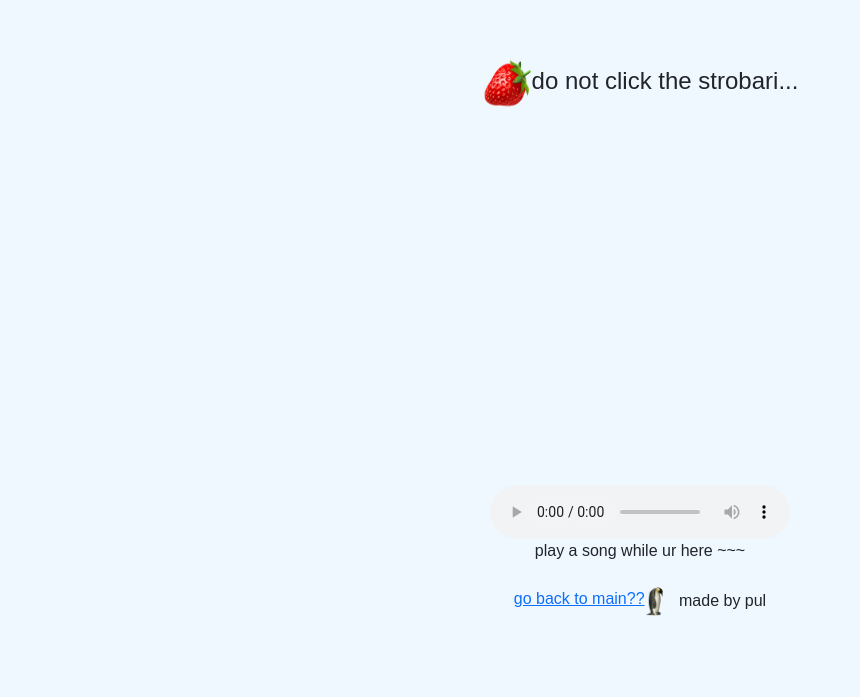
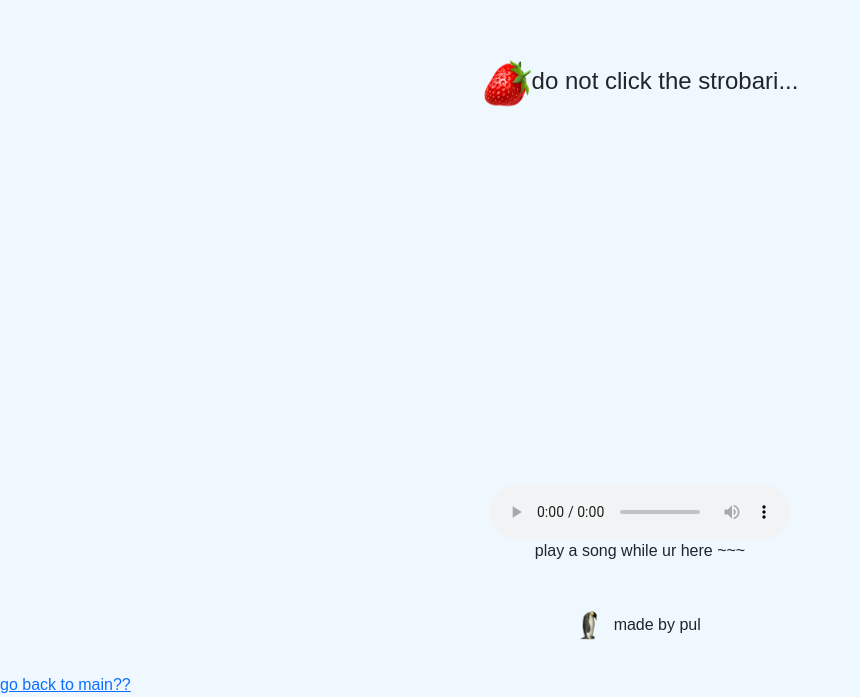
Before and after one commit to paulvaness/strobari, a plain HTML site: page strawberry.html in a window 1280 px wide. Shown: the part 315-1012 px from the top of the page, without its empty margins (0-860 px from the left). Before the commit the page ends 964 px from the top, so only its background shows below. Drawn offline with nearby package versions, Linux system fonts and the light colour scheme.

Commit message:
Update strawberry.html

```diff
--- a/strawberry.html
+++ b/strawberry.html
@@ -25,10 +25,10 @@
 
     </div>
 
+    <br>
+    <div class="d-flex justify-content-center">
+        <address><p><a href="https://youtu.be/_a9t-UQi0T4?si=z97cuIxeiJpoStFW" target="_blank"><img src="images/penguin.png" height="30"width="30"></a> made by pul </p></address>
+    </div>
+    <a href="index.html">go back to main??</a><br>
 
-    <footer class="d-flex justify-content-center">
-        <a href="index.html">go back to main??</a><br>
-        <address><p><a href="https://youtu.be/_a9t-UQi0T4?si=z97cuIxeiJpoStFW" target="_blank"><img src="images/penguin.png" height="30"width="30"></a> made by pul </p></address>
-    </footer>
-</body>
 </html>
```
